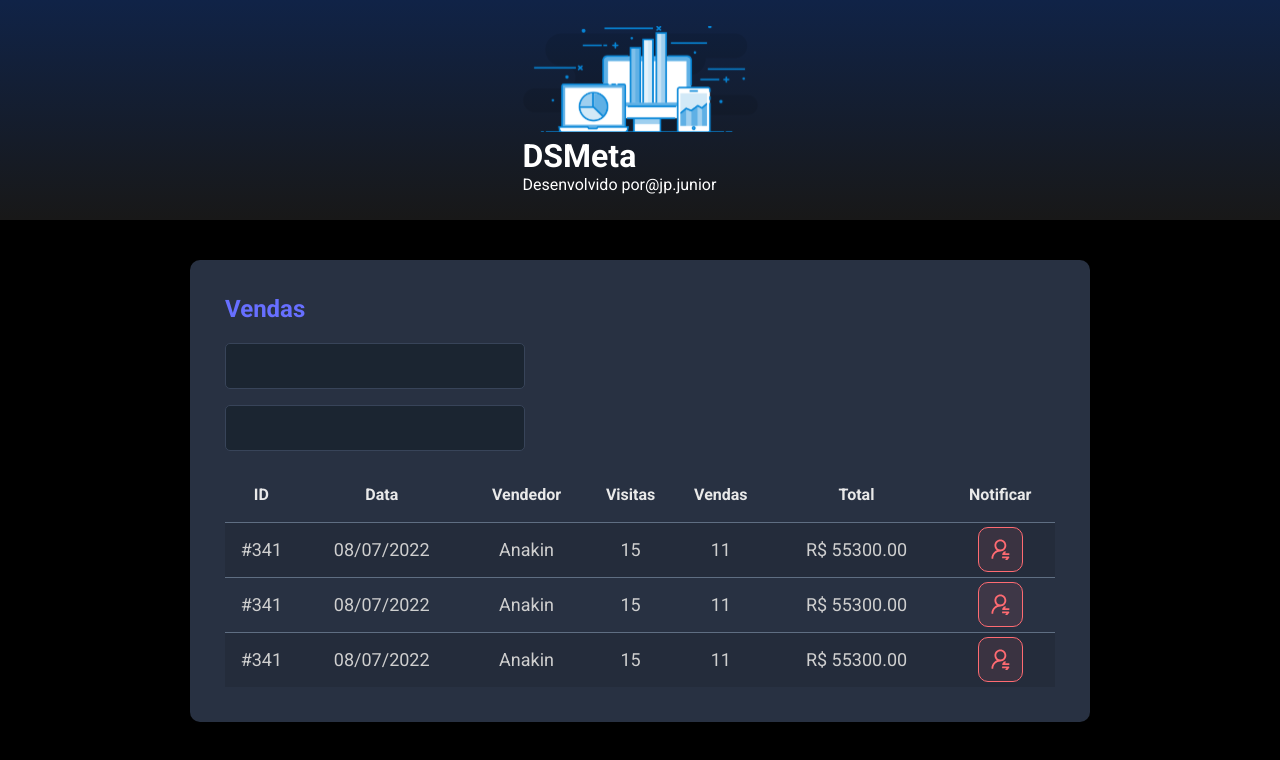
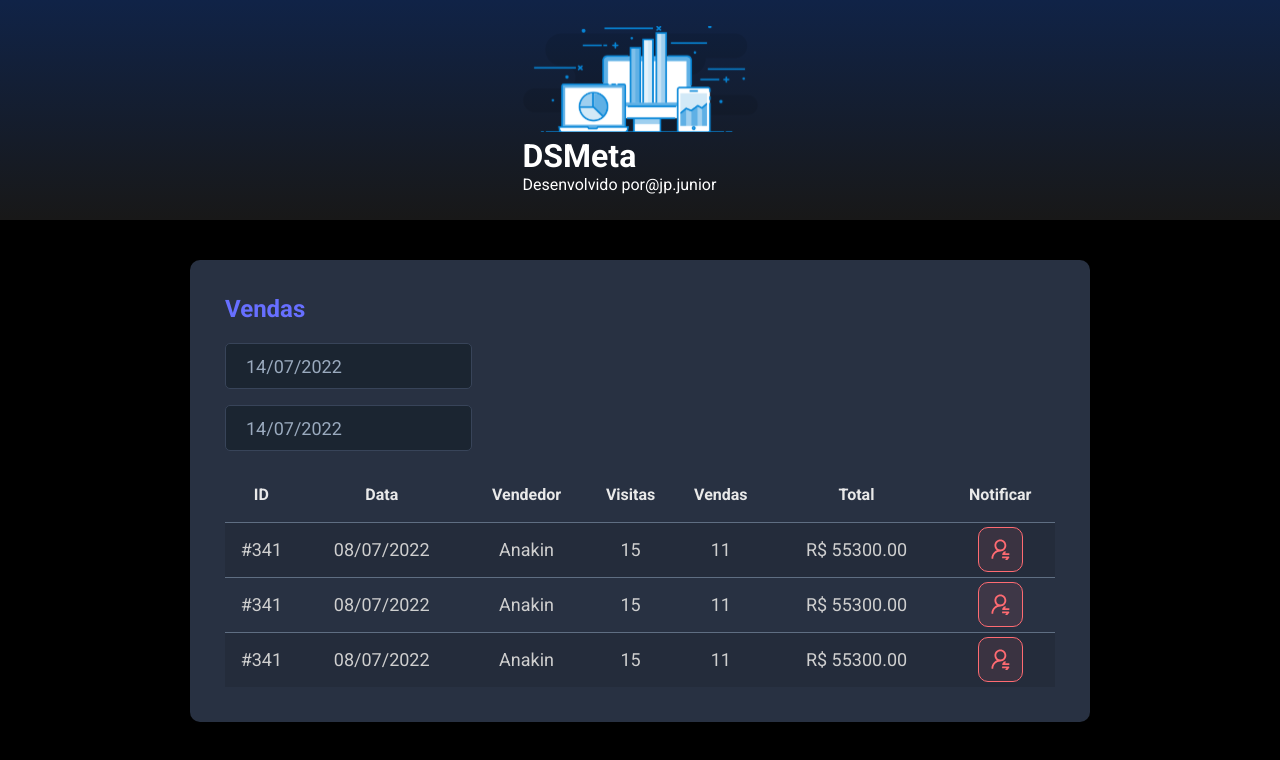
Before and after one commit to joaopereirajunior/dsmeta, a React (Vite) app in the folder frontend/: page / in a window 1280 px wide. Shown: the top 760 px of the page. Built offline with nearby package versions, Linux system fonts and the light colour scheme.

Commit message:
date picker

```diff
--- a/frontend/package.json
+++ b/frontend/package.json
@@ -9,7 +9,9 @@
     "preview": "vite preview"
   },
   "dependencies": {
+    "@types/react-datepicker": "4.4.2",
     "react": "^18.2.0",
+    "react-datepicker": "4.8.0",
     "react-dom": "^18.2.0"
   },
   "devDependencies": {
--- a/frontend/src/components/SalesCard/index.tsx
+++ b/frontend/src/components/SalesCard/index.tsx
@@ -1,5 +1,7 @@
-import './styless.css'
-import NotificatinButton from '../notificationButton';
+import "./styless.css";
+import NotificatinButton from "../notificationButton";
+import DatePicker from "react-datepicker";
+import "react-datepicker/dist/react-datepicker.css";
 
 function SalesCard() {
   return (
@@ -7,10 +9,20 @@
       <h2 className="dsmeta-sales-title">Vendas</h2>
       <div>
         <div className="dsmeta-form-control-container">
-                <input className="dsmeta-form-control" type="text" />
+          <DatePicker
+            selected={new Date()}
+            onChange={(date: Date) => {}}
+            className="dsmeta-form-control"
+            dateFormat="dd/MM/yyyy"
+          />
         </div>
         <div className="dsmeta-form-control-container">
-                <input className="dsmeta-form-control" type="text" />
+          <DatePicker
+            selected={new Date()}
+            onChange={(date: Date) => {}}
+            className="dsmeta-form-control"
+            dateFormat="dd/MM/yyyy"
+          />
         </div>
       </div>
 
@@ -63,15 +75,13 @@
               <td>R$ 55300.00</td>
               <td>
                 <div className="dsmeta-red-btn-container">
-                        <NotificatinButton  />
+                  <NotificatinButton />
                 </div>
               </td>
             </tr>
           </tbody>
-
         </table>
       </div>
-
     </div>
   );
 }
```
Also changed, not shown: 1 other file (tests, documents, lock files or other folders). Lines whose indentation alone changed are shown as unchanged.
